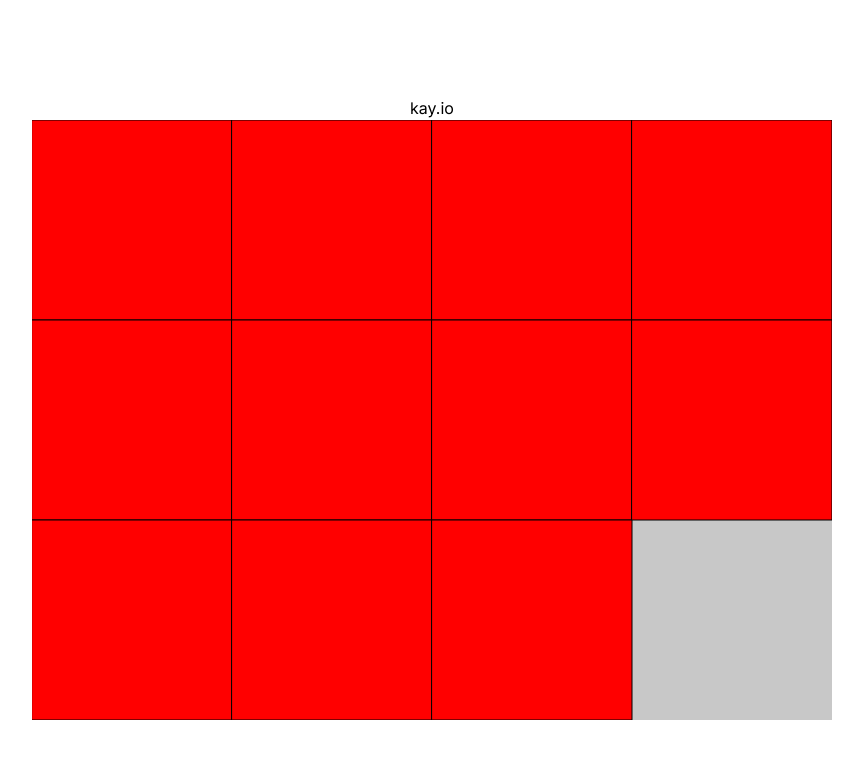
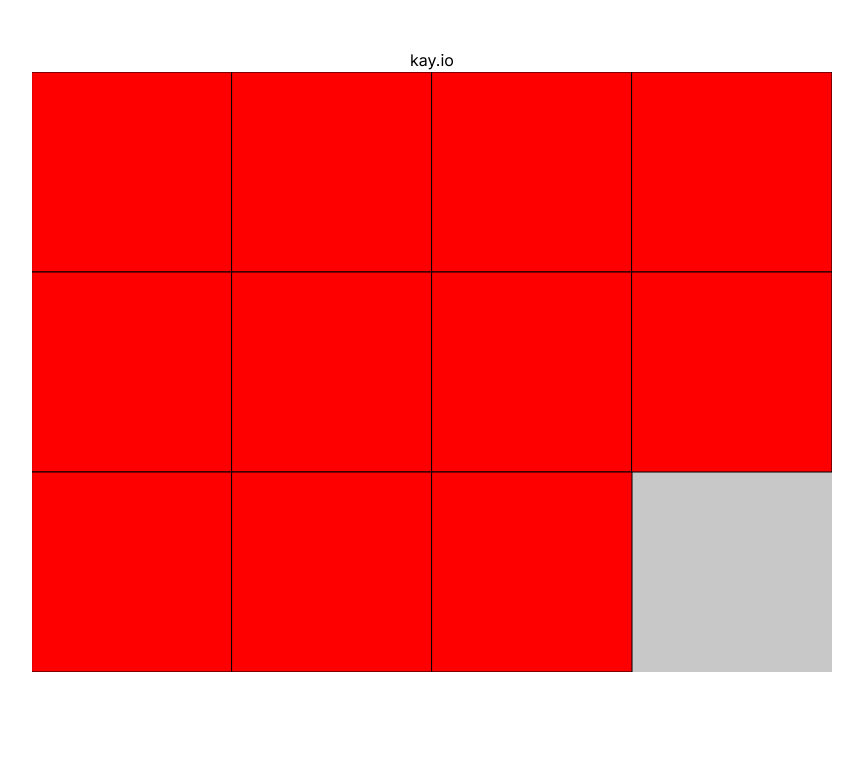
Before and after one commit to ErenYLCN/kayy.io, a Next.js app: page / in a window 1280 px wide. Shown: the top 758 px of the page, without its empty margins (208-1071 px from the left). Built offline with nearby package versions, Linux system fonts and the light colour scheme.

Commit message:
feat(home): reduce padding

```diff
--- a/src/app/page.tsx
+++ b/src/app/page.tsx
@@ -3,7 +3,7 @@
 
 export default function Home() {
   return (
-    <main className={"flex min-h-screen flex-col items-center p-24"}>
+    <main className={"flex min-h-screen flex-col items-center p-12"}>
       {"kay.io"}
 
       <P5Wrapper board={board} />
```
